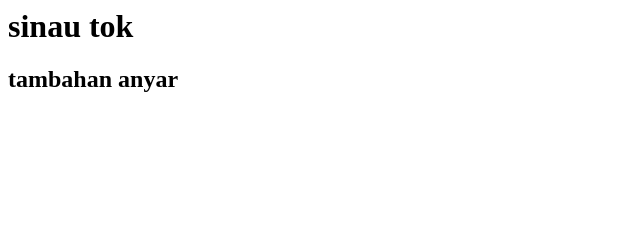
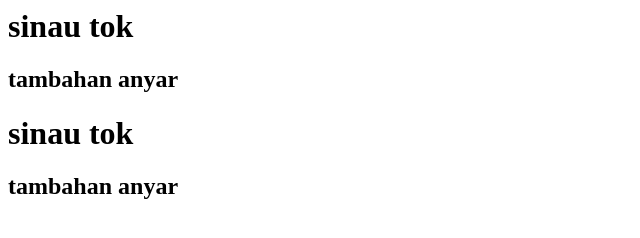
Before and after one commit to alifandartaa/sinau, a plain HTML site: page index.html in a window 1280 px wide. Shown: the whole page, without its empty margins (0-640 px from the left). Drawn offline with Linux system fonts and the light colour scheme.

Commit message:
berubah dari github

```diff
--- a/index.html
+++ b/index.html
@@ -1,2 +1,4 @@
 <h1>sinau tok</h1>
 <h2>tambahan anyar</h2>
+<h1>sinau tok</h1>
+<h2>tambahan anyar</h2>
```
